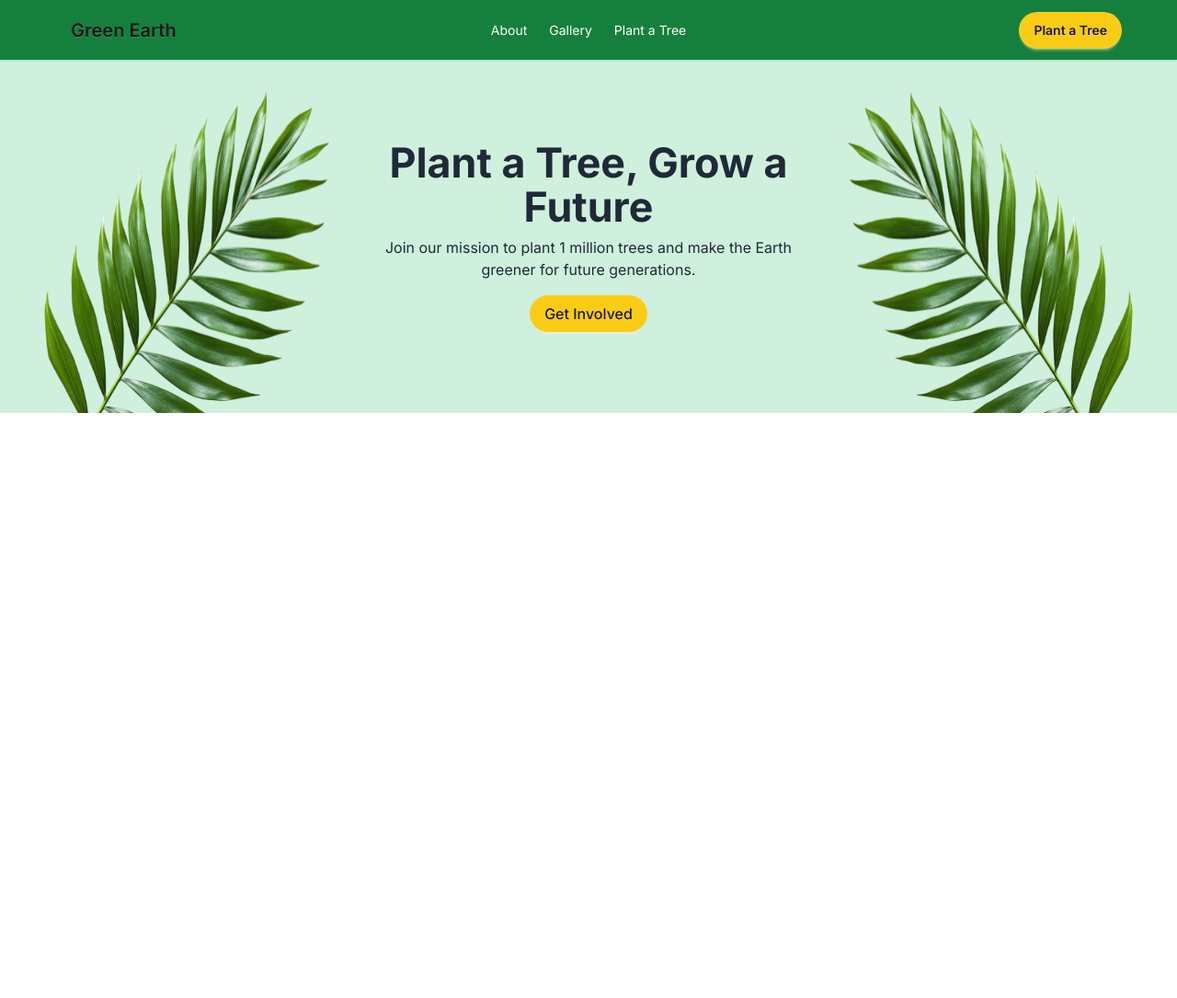
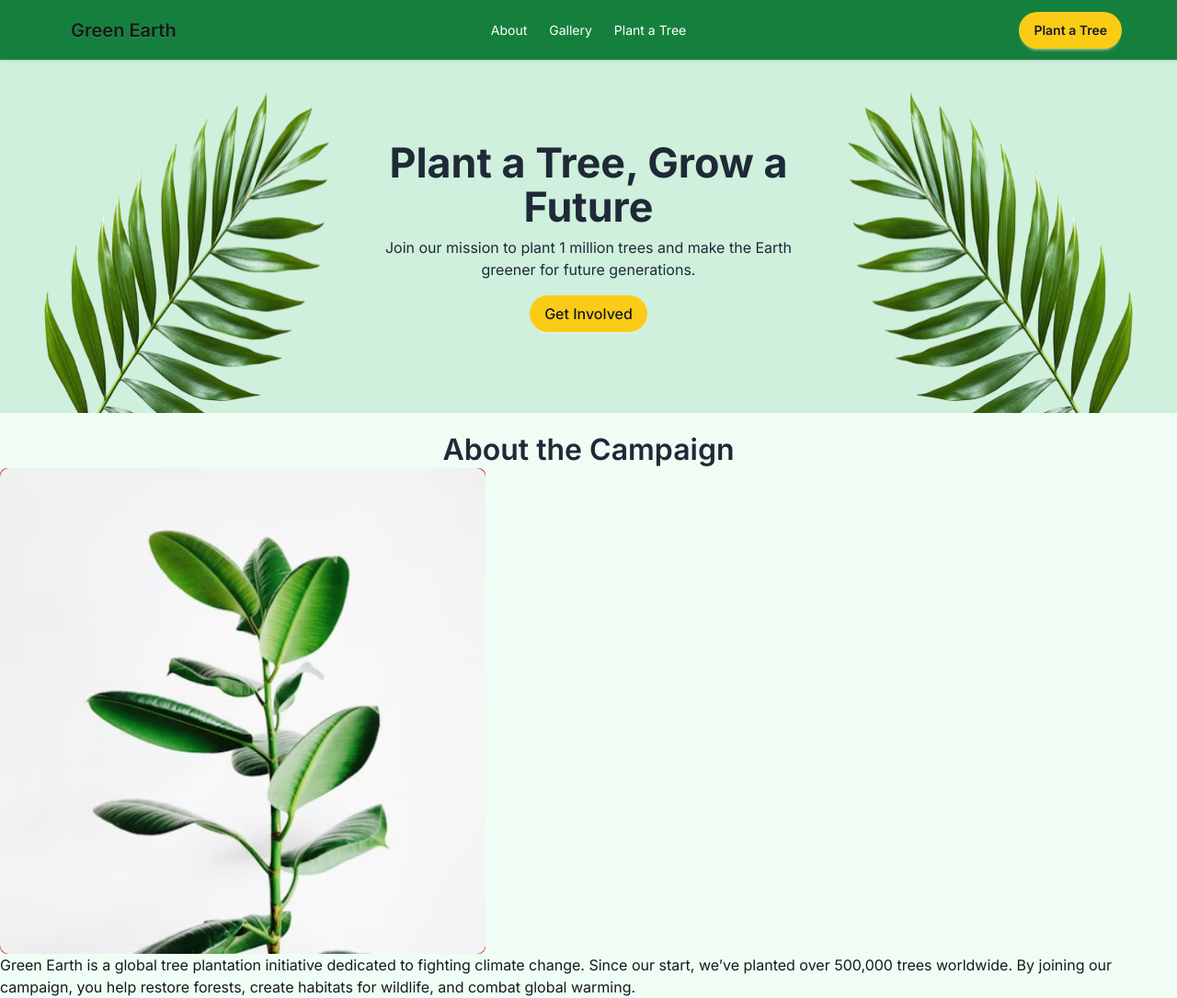
Before and after one commit to afzalhossainraju100/PH-Green-Earth, a plain HTML site: page index.html in a window 1280 px wide. Shown: the whole page at 92% size. Before the commit the page ends 800 px from the top, so only its background shows below. Drawn offline with nearby package versions, Linux system fonts and the light colour scheme.

Commit message:
Work on green earth about section

```diff
--- a/index.html
+++ b/index.html
@@ -71,7 +71,11 @@
       <section class="banner bg-[#cff0dc] h-full">
         <div class="flex">
           <div class="">
-            <img class="w-[34rem] h-[24rem]" src="./assets/hero-leaf1.png" alt="" />
+            <img
+              class="w-[34rem] h-[24rem]"
+              src="./assets/hero-leaf1.png"
+              alt=""
+            />
           </div>
           <div class="flex flex-col justify-center items-center space-y-2">
             <h1
@@ -91,7 +95,13 @@
               Get Involved
             </button>
           </div>
-          <div class=""><img class="w-[34rem] h-[24rem]" src="./assets/hero-leaf2.png" alt="" /></div>
+          <div class="">
+            <img
+              class="w-[34rem] h-[24rem]"
+              src="./assets/hero-leaf2.png"
+              alt=""
+            />
+          </div>
         </div>
       </section>
 
@@ -102,6 +112,38 @@
         </div>
       </section>
 
+      <section class="about">
+        <div>
+          <h1
+            class="text-[#1f2937] text-[1.5rem] md:text-[2rem] font-[600] md:leading-[2.5rem] text-center"
+          >
+            About the Campaign
+          </h1>
+          <div>
+            <div>
+              <img
+                class="bg-red-700 rounded-lg md:w-[33rem] md:h-[33rem]"
+                src="./assets/about.png"
+                alt=""
+              />
+            </div>
+            <div>
+              <p>
+                Green Earth is a global tree plantation initiative dedicated to
+                fighting climate change. Since our start, we’ve planted over
+                500,000 trees worldwide. By joining our campaign, you help
+                restore forests, create habitats for wildlife, and combat global
+                warming.
+              </p>
+              <ul>
+                <li></li>
+                <li></li>
+                <li></li>
+              </ul>
+            </div>
+          </div>
+        </div>
+      </section>
     </main>
 
     <script src="./index.js"></script>
```
